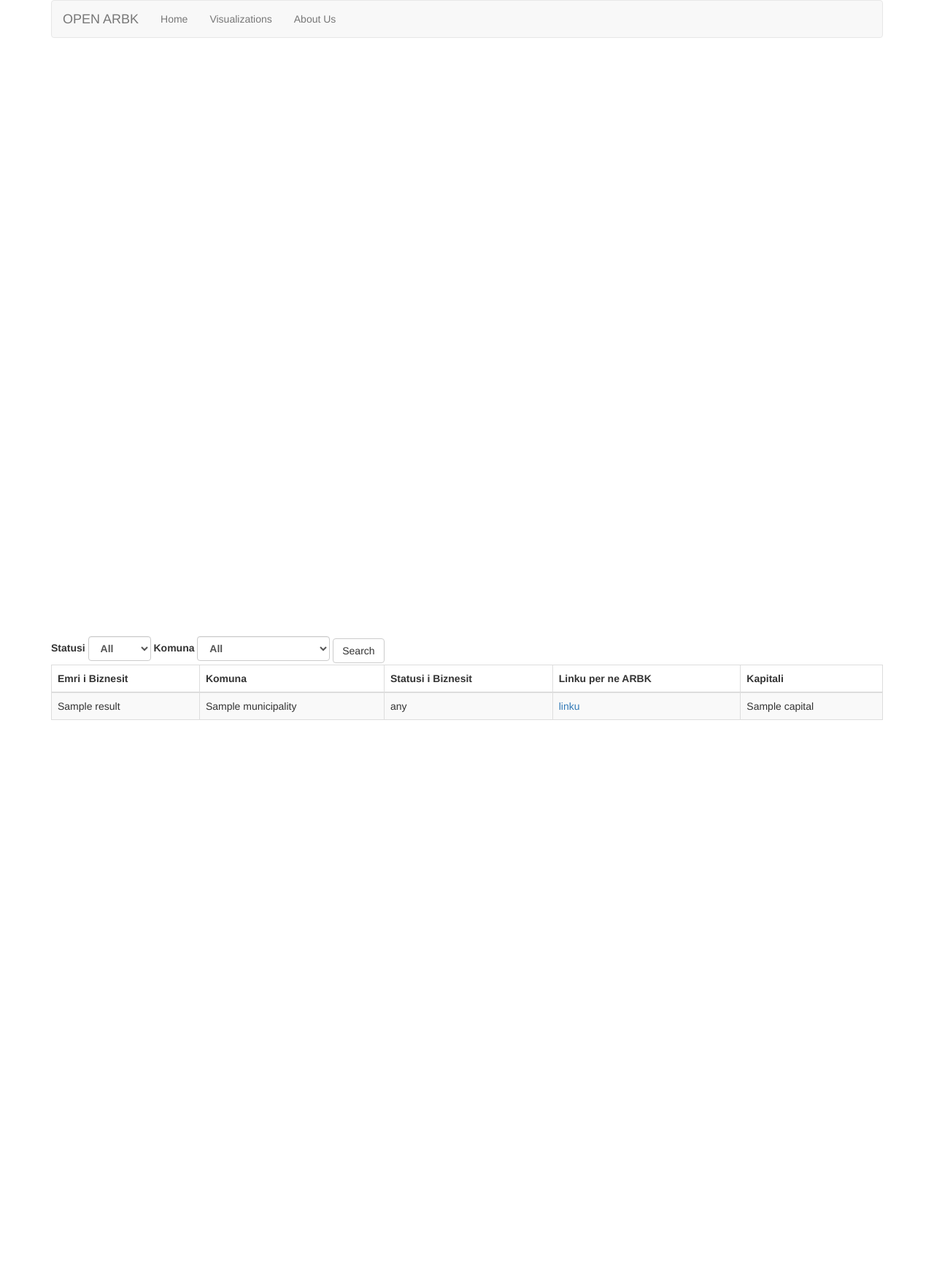
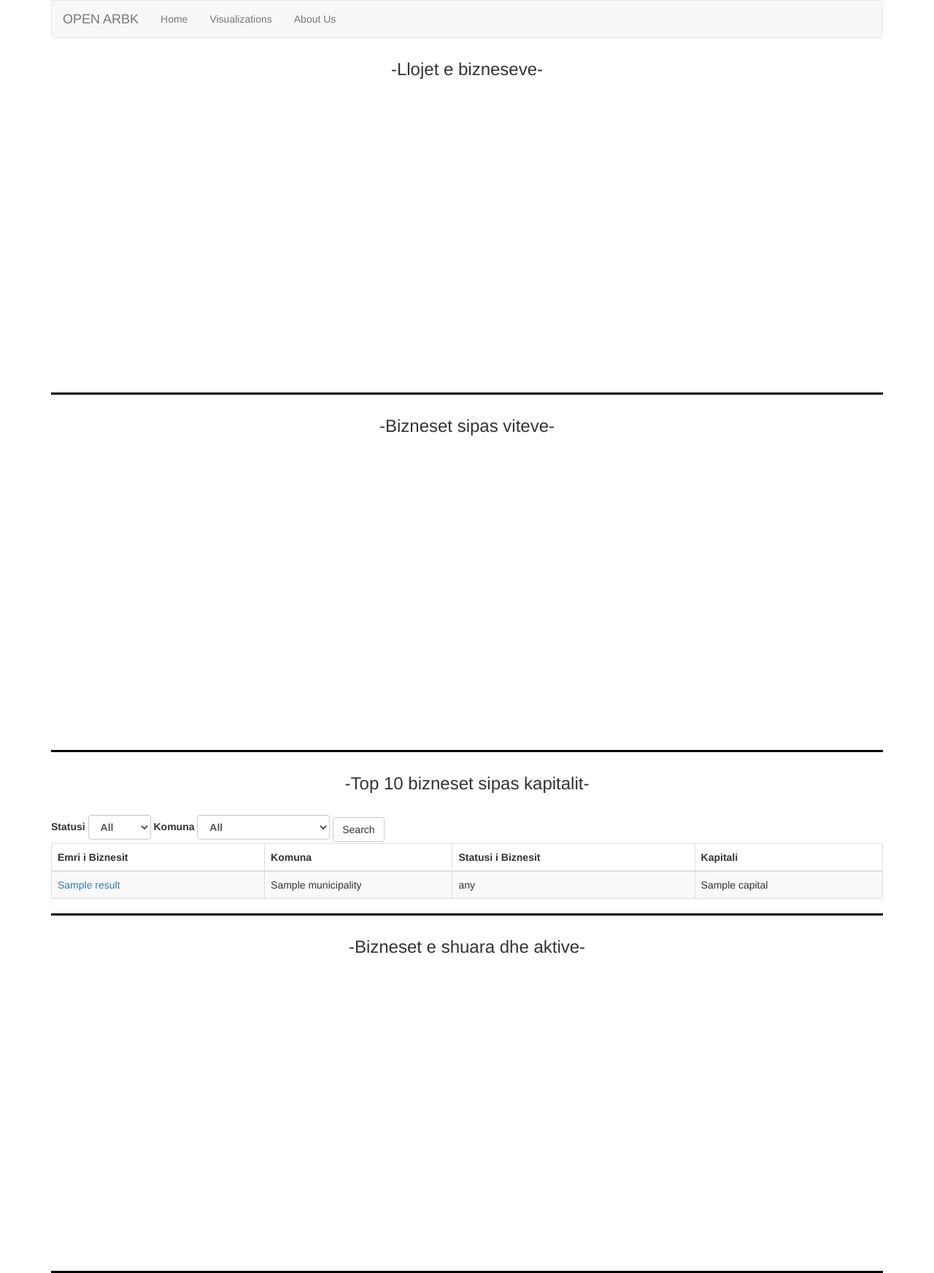
Before and after one commit to diamanthaxhimusa/open-arbk, a Flask app: template app/templates/visualizations.html in a window 1280 px wide. Shown: the whole page at 73% size. Before the commit the page ends 987 px from the top, so only its background shows below. Run offline with Flask 2, Linux system fonts and the light colour scheme; the template is opened without the code that fills it: most values are stand-ins (such as "Sample title", 1, 10 or a date in 2020); a database or web service that is not in the repository returns one stand-in record (values such as "Sample title"); data that the repository does not hold is empty; some libraries are stand-ins or nearby versions.

Commit message:
bug fixes, style changes

```diff
--- a/app/mod_main/views.py
+++ b/app/mod_main/views.py
@@ -72,8 +72,7 @@ def start_date():
 				data['result'].append({"_id":"Shuar","count":0})
 			else:
 				data['result'].append({"_id":"Aktiv","count":0})
-		else:
-			res = {data['result'][0]['_id']:data['result'][0]['count'], data['result'][1]['_id']:data['result'][1]['count']}
+		res = {data['result'][0]['_id']:data['result'][0]['count'], data['result'][1]['_id']:data['result'][1]['count']}
 		api.update({year:res})
 	return Response(response=json_util.dumps(api), status=200, mimetype='application/json')
 
--- a/app/static/css/custom_style.css
+++ b/app/static/css/custom_style.css
@@ -7,3 +7,19 @@
 	z-index: 9999;
 	background: url('../img/page-loader.gif') 50% 50% no-repeat rgb(249,249,249);
 }
+
+.viz{
+	border-bottom: 3px solid black;
+}
+
+.headers{
+	text-align: center;
+	font-weight: 500;
+}
+
+/*#topname{
+	max-width: 250px;
+}*/
+.ksbk{
+	max-width: 100px
+}
--- a/app/static/js/birth-deathDate.js
+++ b/app/static/js/birth-deathDate.js
@@ -8,6 +8,9 @@ $(document).ready(function(){
     })
     function dates(data) {
         Highcharts.chart('container2', {
+            chart: {
+                type: 'line'
+            },
             title: {
                 text: 'Krijimi/Mbyllja e bizneseve sipas viteve 2000-2018'
             },
@@ -24,21 +27,23 @@ $(document).ready(function(){
                     text: 'Numri i bizneseve'
                 }
             },
-            line: {
-                dataLabels: {
-                    enabled: true
-                },
-                enableMouseTracking: false
+            plotOptions: {
+                line: {
+                    dataLabels: {
+                        enabled: true
+                    },
+                    enableMouseTracking: true
+                }
             },
             series: [{
-                name: 'Krijimi',
+                name: 'Krijuara',
                 data: [data.d2.Shuar+data.d2.Aktiv , data.d3.Shuar+ data.d3.Aktiv , data.d4.Shuar+ data.d4.Aktiv , data.d5.Shuar+ data.d5.Aktiv , data.d6.Shuar+ data.d6.Aktiv , data.d7.Shuar+ data.d7.Aktiv , data.d8.Shuar+ data.d8.Aktiv , data.d9.Shuar+ data.d9.Aktiv , data.d10.Shuar+ data.d10.Aktiv , data.d11.Shuar+ data.d11.Aktiv , data.d12.Shuar+ data.d12.Aktiv , data.d13.Shuar+ data.d13.Aktiv , data.d14.Shuar+ data.d14.Aktiv , data.d15.Shuar+ data.d15.Aktiv , data.d16.Shuar+ data.d16.Aktiv , data.d17.Shuar+ data.d17.Aktiv ]
             }, {
-                name: 'krijimi(aktive)',
+                name: 'Krijuara(shuar)',
+                data: [data.d2.Shuar, data.d3.Shuar, data.d4.Shuar, data.d5.Shuar, data.d6.Shuar, data.d7.Shuar, data.d8.Shuar, data.d9.Shuar, data.d10.Shuar, data.d11.Shuar, data.d12.Shuar, data.d13.Shuar, data.d14.Shuar, data.d15.Shuar, data.d16.Shuar, data.d17.Shuar]
+            }, {
+                name: 'Krijuara(aktive)',
                 data: [data.d2.Aktiv, data.d3.Aktiv, data.d4.Aktiv, data.d5.Aktiv, data.d6.Aktiv, data.d7.Aktiv, data.d8.Aktiv, data.d9.Aktiv, data.d11.Aktiv, data.d11.Aktiv, data.d12.Aktiv, data.d13.Aktiv, data.d14.Aktiv, data.d15.Aktiv, data.d16.Aktiv, data.d17.Aktiv]
-            }, {
-                name: 'krijimi(shuar)',
-                data: [data.d2.Shuar, data.d3.Shuar, data.d4.Shuar, data.d5.Shuar, data.d6.Shuar, data.d7.Shuar, data.d8.Shuar, data.d9.Shuar, data.d10.Shuar, data.d11.Shuar, data.d12.Shuar, data.d13.Shuar, data.d14.Shuar, data.d15.Shuar, data.d16.Shuar, data.d17.Shuar]
             }]
         });
     }
--- a/app/static/js/top10.js
+++ b/app/static/js/top10.js
@@ -13,22 +13,18 @@ function selectDist() {
             '<th>Emri i Biznesit</th>'+
             '<th>Komuna</th>'+
             '<th>Statusi i Biznesit</th>'+
-            '<th>Linku per ne ARBK</th>'+
             '<th>Kapitali</th>'+
             '</thead>'+
             '<tbody>';
             $.each(response.result, function(key, val) {
                 data +='<tr>'+
-                '<td>'+val.name+
+                '<td id="topname"><a href='+val.arbkUrl+'>'+val.name+'</a>'+
                 '</td>'+
-                '<td>'+val.municipality.municipality+
+                '<td class="ksbk">'+val.municipality.municipality+
                 '</td>'+
-                '<td>'+val.status+
+                '<td class="ksbk">'+val.status+
                 '</td>'+
-                '<td>'+
-                '<a href="'+val.arbkUrl+'">linku</a>'+
-                '</td>'+
-                '<td>'+val.capital+
+                '<td class="ksbk">'+val.capital+
                 '</td>'+
                 '</tr>';
             });
--- a/app/templates/layout.html
+++ b/app/templates/layout.html
@@ -28,7 +28,6 @@
               </button>
               <a class="navbar-brand" href="{{ url_for('main.index') }}">OPEN ARBK</a>
             </div>
-
             <div class="collapse navbar-collapse" id="bs-example-navbar-collapse-1">
               <ul class="nav navbar-nav">
                 <li {% if request.path == "/" %} class="active" {% endif %}><a href="{{ url_for('main.index') }}">Home<span class="sr-only">(current)</span></a></li>
--- a/app/templates/visualizations.html
+++ b/app/templates/visualizations.html
@@ -1,7 +1,19 @@
 {% extends 'layout.html' %}
 {% block body %}
-    <div id="container" style="min-width: 310px; height: 400px; margin: 0 auto"></div>
-    <div id="container2" style="min-width: 310px; height: 400px; margin: 0 auto"></div>
+<div class="con1 viz" style="margin-top:30px">
+    <h3 class="headers">-Llojet e bizneseve-</h3>
+    <div id="container" style="min-width: 310px; margin-top:30px !important; height: 400px; margin: 0 auto"></div>
+</div>
+<div class="con2 viz" style="margin-top:30px">
+    <h3 class="headers">-Bizneset sipas viteve-</h3>
+    <div id="container2" style="margin-top:30px !important; min-width: 310px; height: 400px; margin: 0 auto"></div>
+</div>
+<div class="con3 viz" style="margin-top:30px">
+    <h3 class="headers">-Top 10 bizneset sipas kapitalit-</h3>
     {% include 'visualizations/top10.html' %}
-    <div id="container3" style="min-width: 310px; height: 400px; max-width: 600px; margin: 0 auto">
+</div>
+<div class="con4 viz" style="margin-top:30px">
+    <h3 class="headers">-Bizneset e shuara dhe aktive-</h3>
+    <div id="container3" style="min-width: 310px; margin-top:30px !important; height: 400px; max-width: 600px; margin: 0 auto">
+</div>
 {% endblock %}
--- a/app/templates/visualizations/top10.html
+++ b/app/templates/visualizations/top10.html
@@ -1,5 +1,6 @@
 <script type="text/javascript" src="{{url_for('static', filename="js/top10.js")}}">
 </script>
+<div class="" style="margin-top:30px">
     <form id="form-donors-filter" class="form-inline" method="POST">
         <div class="form-group">
             <label>
@@ -31,28 +32,25 @@
             <th>Emri i Biznesit</th>
             <th>Komuna</th>
             <th>Statusi i Biznesit</th>
-        <th>Linku per ne ARBK</th>
             <th>Kapitali</th>
         </thead>
         <tbody>
             {% for i in top['result'] %}
             <tr>
-            <td>
-                {{i['name']}}
+                <td id="topname">
+                    <a href="{{i['arbkUrl']}}">{{i['name']}}</a>
                 </td>
-            <td>
+                <td class="ksbk">
                     {{i['municipality']['municipality']}}
                 </td>
-            <td>
+                <td class="ksbk">
                     {{i['status']}}
                 </td>
-            <td>
-                <a href="{{i['arbkUrl']}}">linku</a>
-            </td>
-            <td>
+                <td class="ksbk">
                     {{i['capital']}}
                 </td>
             </tr>
             {% endfor %}
         </tbody>
     </table>
+</div>
```
Also changed, not shown: data-importer/importer.py (+4 -5 lines). Lines whose indentation alone changed are shown as unchanged.
